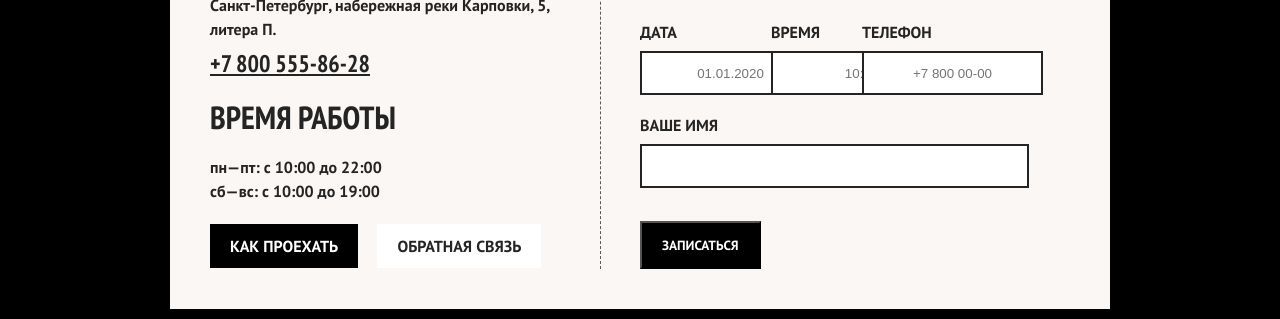
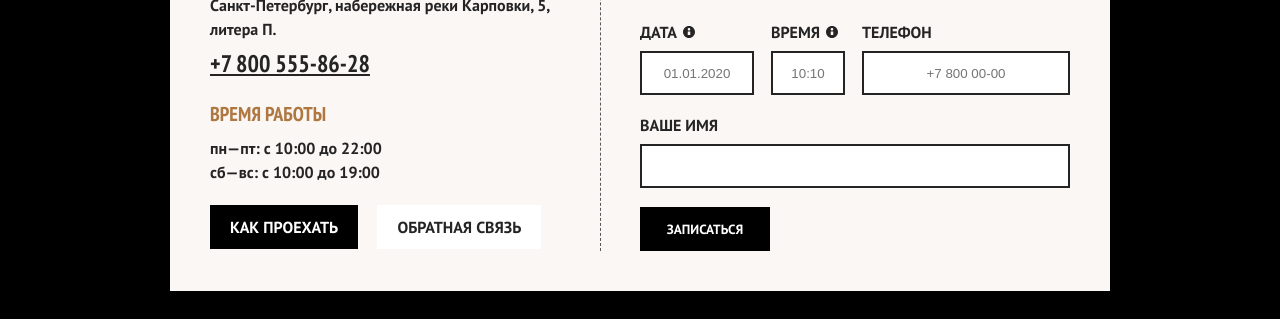
Before and after one commit to ivan1945kozhevnikov/barbershop, a plain HTML site: page index.html in a window 1280 px wide. Shown: the part 1179-1498 px from the top of the page. Drawn offline with Linux system fonts and the light colour scheme.

Commit message:
fix after code review

```diff
--- a/index.html
+++ b/index.html
@@ -146,26 +146,26 @@
        <div class="sections-container">
         <section class="contacts">
           <h2 class="section-title">Контакты</h2>
-          <h3 class="contacts-title-item">Барбершопа «Бородинский»</h3>
-          <address class="address-list">
-           <p class="address-descriptions">Санкт-Петербург, набережная реки Карповки, 5, литера П.</p>
-           <a class="address-tel" href="tel:+78005558628">
+          <h3 class="contacts-subtitle">Барбершоп «Бородинский»</h3>
+          <address class="contacts-address">
+           <p class="contacts-address-description">Санкт-Петербург, набережная реки Карповки, 5, литера П.</p>
+           <a class="contacts-address-phone" href="tel:+78005558628">
              +7 800 555-86-28
              </a>
         </address>
-         <h3 class="section-title">Время работы</h3>
+         <h3 class="contacts-subtitle">Время работы</h3>
          <ul class="tel-list">
            <li>
-            <p class="tel-descriptions"> пн—пт: с 10:00 до 22:00</p>
+            пн—пт: с 10:00 до 22:00
           </li>
           <li>
-            <p class="tel-descriptions">сб—вс: с 10:00 до 19:00</p>
+            сб—вс: с 10:00 до 19:00
           </li>
         </ul>
            <a class="button" href="https://www.google.com/maps/place/%D0%BD%D0%B0%D0%B1.+P%D0%B5%D0%BA%D0%B8+%D0%9A%D0%B0%D1%80%D0%BF%D0%BE%D0%B2%D0%BA%D0%B8,+5+%D0%BA%D0%BE%D1%80%D0%BF%D1%83%D1%81+%D0%9F,+%D0%A1%D0%B0%D0%BD%D0%BA%D1%82-%D0%9F%D0%B5%D1%82%D0%B5%D1%80%D0%B1%D1%83%D1%80%D0%B3,+197022/@59.9683447,30.3151923,17z/data=!3m1!4b1!4m5!3m4!1s0x4696315bc4e8ce61:0x74d4f0cbfe1fd995!8m2!3d59.968342!4d30.317381">
            Как проехать
           </a>
-          <a class="tel-button button" href="#">
+          <a class="button-feedback button" href="#">
           Обратная связь
           </a>
         </section>
@@ -174,22 +174,26 @@
            <p class="appointment-description">Укажите желаемую дату и время и мы свяжемся с вами для подтверждения брони.
            </p>
           <form class="appointment-form" method="post">
-            <label class="label-text" for="date">Дата
-             <input class="input-text" type="text" name="date" id="date" placeholder="01.01.2020">
-            </label>
-            <label class="label-text" for="time">Время
-             <input class="input-text" type="text" name="time" id="time" placeholder="10:10">
-            </label>
-            <label class="label-text" for="tel">Телефон
-             <input class="input-text" type="tel" name="tel" id="tel" placeholder="+7 800 00-00">
-            </label>
-            <label class="label-text" for="text">Ваше имя
-             <input class="input-text input-name" type="text" name="text" id="text">
-             <button class="button enroll-button" type="submit">
-             Записаться
-            </button>
-           </label>
-          </form>
+            <p class="field-group">
+              <label class="label label-icon" for="date">Дата </label>
+              <input class="field" type="text" name="date" id="date" placeholder="01.01.2020">
+            </p>
+            <p class="field-group">
+             <label class="label label-icon" for="time">Время </label>
+             <input class="field" type="text" name="time" id="time" placeholder="10:10">
+            </p>
+             <p class="field-group">
+              <label class="label" for="tel">Телефон</label>
+              <input class="field" type="tel" name="tel" id="tel" placeholder="+7 800 00-00">
+            </p>
+            <p class="field-group field-group-name">
+              <label class="label" for="text">Ваше имя </label>
+              <input class="field" type="text" name="text" id="text">
+            </p>
+           <button class="button appointment-button" type="submit">
+           Записаться
+          </button>
+        </form>
         </section>
        </div>
       </div>
--- a/styles.css
+++ b/styles.css
@@ -298,25 +298,26 @@ body {
     width: 350px;
 }
 
-.contacts-title-item {
+.contacts-subtitle {
     font-size: 20px;
     font-weight: 700;
     line-height: 28px;
+    text-transform: uppercase;
     color: #af7842;
     margin: 0 0 8px 0;
 }
 
-.address-list {
+.contacts-address {
     font-style: normal;
 }
 
-.address-descriptions {
+.contacts-address-description {
     font-family: 'PT Sans', sans-serif;
     font-weight: 700;
     margin: 0 0 8px 0;
 }
 
-.address-tel {
+.contacts-address-phone {
     display: block;
     font-size: 24px;
     font-weight: 700;
@@ -333,11 +334,7 @@ body {
     padding: 0;
 }
 
-.tel-descriptions {
-    margin: 0;
-}
-
-.tel-button {
+.button-feedback {
     margin-left: 16px;
     color: #242424;
     background-color: #ffffff;
@@ -369,16 +366,40 @@ body {
     grid-template-columns: 114px 74px 208px;
     column-gap: 17px;
     row-gap: 19px;
-}
-
-.label-text {
-    font-family: PT Sans;
-    font-weight: 700;
-    line-height: 22px;
     text-transform: uppercase;
 }
 
-.input-text {
+.field-group {
+    display: flex;
+    flex-direction: column;
+    margin: 0;
+}
+
+.label {
+    font-family: 'PT Sans', sans-serif;
+    font-weight: 700;
+    line-height: 22px;
+    align-self: flex-start;
+}
+
+.label-icon {
+    position: relative;
+    padding-right: 20px;
+}
+
+.label-icon::after {
+    position: absolute;
+    content: "";
+    width: 16px;
+    height: 16px;
+    top: 50%;
+    right: 0;
+    transform: translateY(-50%);
+    background-image: url("img/info.svg");
+    background-repeat: no-repeat;
+}
+
+.field {
     height: 40px;
     margin-top: 8px;
     padding: 0;
@@ -386,10 +407,12 @@ body {
     text-align: center;
 }
 
-.input-name {
-    width: 385px;
+.field-group-name {
+    grid-column: 1/-1;
 }
 
-.enroll-button {
-    margin-top: 33px;
+.appointment-button {
+    width: 130px;
+    border: none;
+    cursor: pointer;
 }
```
Also changed, not shown: img/info.svg (added).
